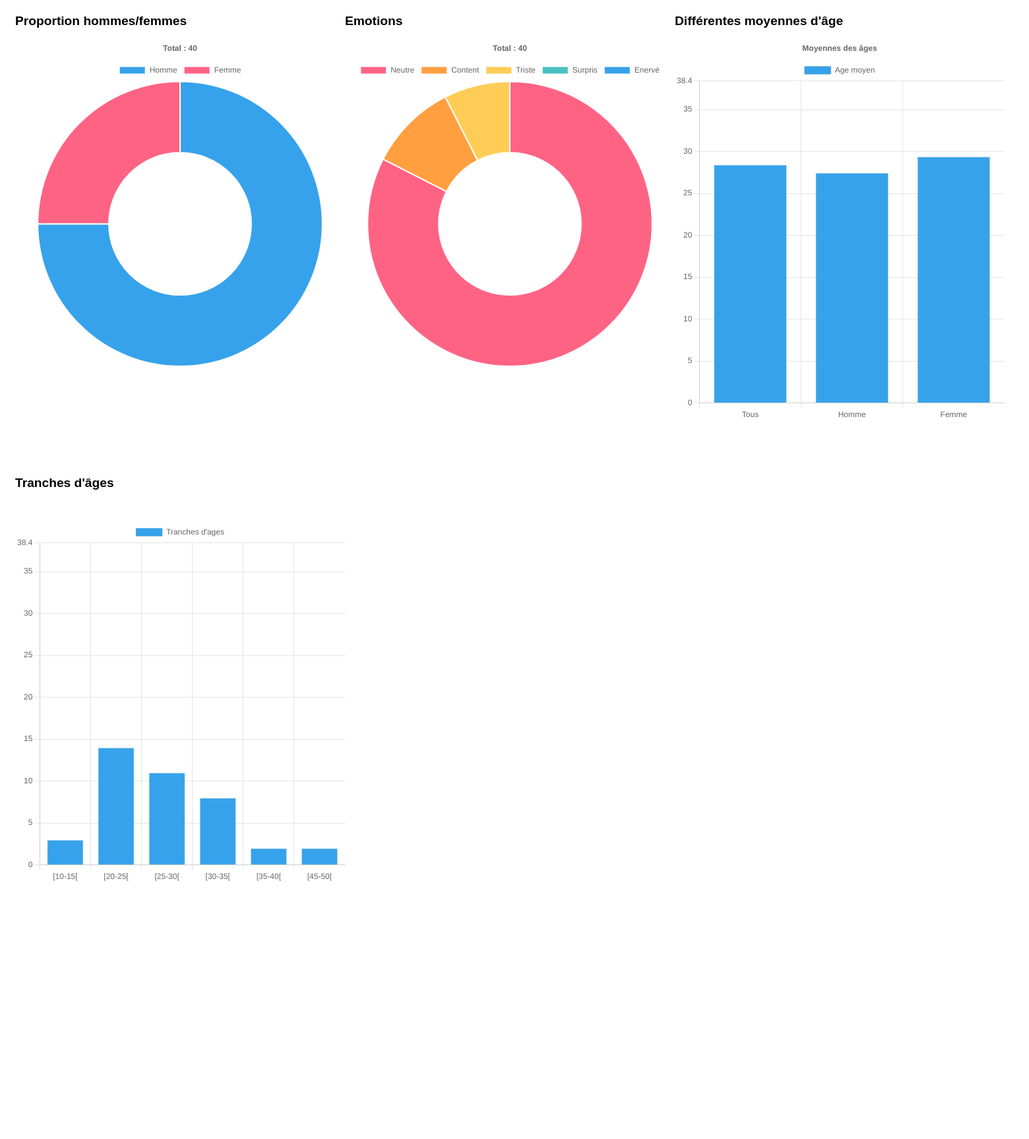
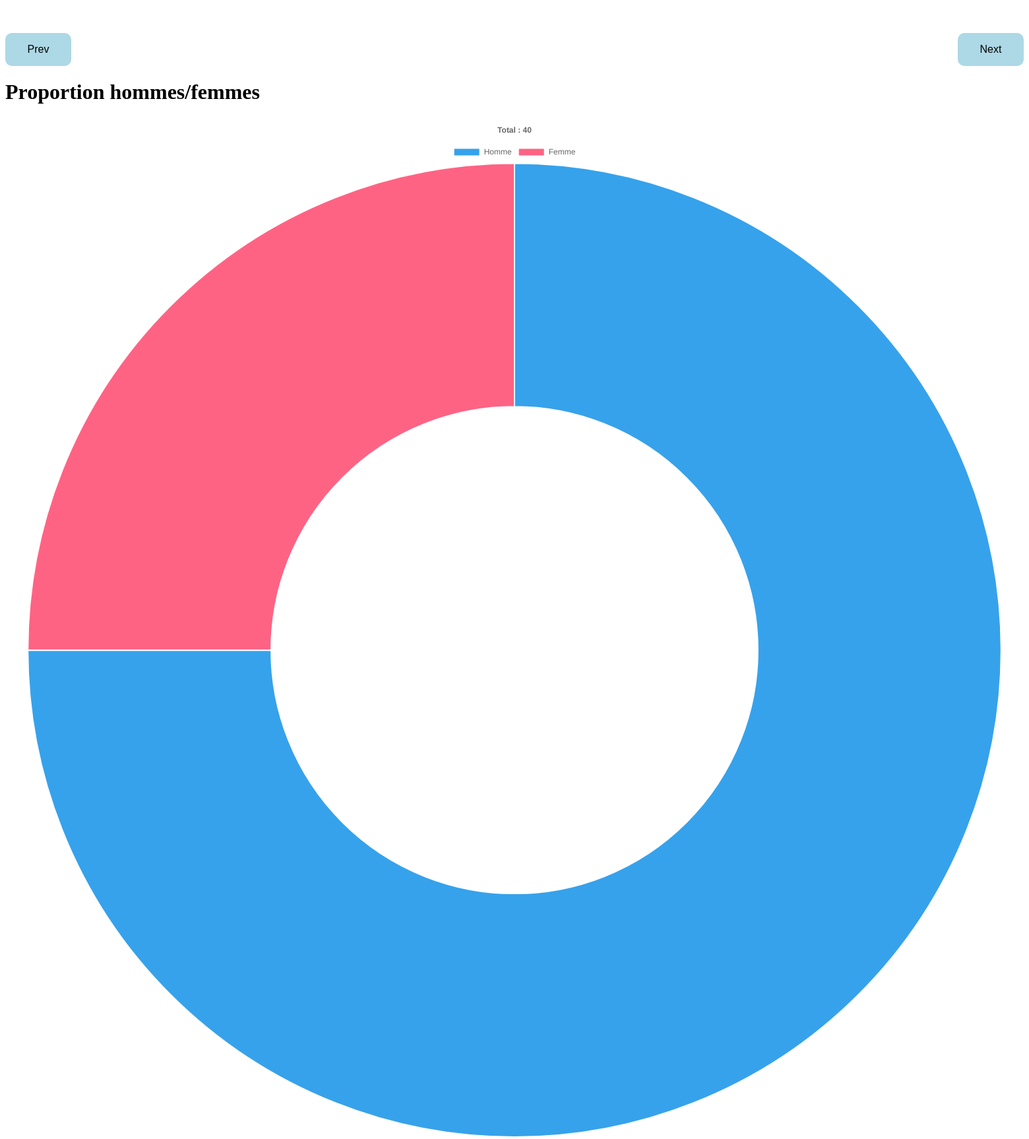
Before and after one commit to AurelienSomme/DataWeek, a Flask app: page / in a window 1560 px wide. Shown: the top 1726 px of the page at 66% size. Before the commit the page ends 1335 px from the top, so only its background shows below. Run offline with Flask 2, Linux system fonts and the light colour scheme.

Commit message:
Update index.html

```diff
--- a/templates/index.html
+++ b/templates/index.html
@@ -6,7 +6,31 @@
     <meta name="viewport" content="width=device-width, initial-scale=1.0">
     <title>DataWeek</title>
     <style>
-        div{
+        .slider {
+            margin: 50px auto;
+            /* box-sizing: border-box; */
+            width: 80%;
+        }
+        .buttons {
+            display: flex;
+            justify-content: space-between;
+            align-items: center;
+        }
+        .btn {
+            width: 100px;
+            height: 50px;
+            font-size: 1em;
+            border: none;
+            border-radius: 10px;
+            background-color: lightblue;
+        }
+
+        .btn:hover {
+            background-color: #7b88f7;
+            color: white;
+            cursor: pointer;
+        }
+        /* div{
             width:500Px;
             height:500px;
         }
@@ -19,31 +43,42 @@
         h1{
             font-family: sans-serif;
             font-size:larger;
-        }
+        } */
     </style>
     <script src="https://cdnjs.cloudflare.com/ajax/libs/Chart.js/3.9.1/chart.min.js" integrity="sha512-ElRFoEQdI5Ht6kZvyzXhYG9NqjtkmlkfYk0wr6wHxU9JEHakS7UJZNeml5ALk+8IKlU6jDgMabC3vkumRokgJA==" crossorigin="anonymous" referrerpolicy="no-referrer"></script>
 </head>
 <body>
     <div id="main">
+        <!-- Graphe slider -->
+        <div class="slider">
+
+        </div>
+
+        <!-- Prev / next button -->
+        <div class="buttons">
+            <button class="btn" onclick="prev()">Prev</button>
+            <button class="btn" onclick="next()">Next</button>
+        </div>
+
+        <!-- Graphes -->
         <div style="padding-bottom: 80px;padding-bottom: 200px;">
             <h1>Proportion hommes/femmes</h1>
-            <canvas id="graph1"></canvas>
+            <canvas id="graph1" class="slider-graph"></canvas>
         </div>
         <div style="padding-bottom: 200px;">
             <h1>Emotions</h1>
-            <canvas id="graph4"></canvas>
+            <canvas id="graph2"></canvas>
         </div>
         <div style="padding-bottom: 200px;">
             <h1>Différentes moyennes d'âge</h1>
-            <canvas id="graph2" style="width:600Px;height:700px;"></canvas>
+            <canvas id="graph3" style="width:600Px;height:700px;"></canvas>
         </div>
         <div>
             <h1>Tranches d'âges</h1>
-            <canvas id="graph6" style="width:600Px;height:700px;"></canvas>
+            <canvas id="graph4" style="width:600Px;height:700px;"></canvas>
         </div>
     </div>
     <script>
-
         async function getData(){
             const response = await fetch("/pictures");
             const data = await response.json();
@@ -91,10 +126,6 @@
             surprise_emotions = emotions.filter(x => x == 'surprise')
             anger_emotions = emotions.filter(x => x == 'anger')
 
-
-
-
-
             //GRAP 1 --------------------------------------------------------------
             let ctx1 = document.getElementById("graph1").getContext('2d')
             let dataGraph1 = {
@@ -125,12 +156,44 @@
             let graph1 = new Chart(ctx1, config1)
 
             //GRAP 2 --------------------------------------------------------------
-
-
-
             ctx2 = document.getElementById("graph2").getContext('2d')
+            console.log(agesRangeLabels)
 
             let dataGraph2 = {
+                labels: ['Neutre', 'Content', 'Triste', 'Surpris', 'Enervé'],
+                datasets:[{
+                    data: [neutral_emotions.length, happy_emotions.length, sad_emotions.length, surprise_emotions.length, anger_emotions.length],
+                    backgroundColor: [
+                            'rgb(255, 99, 132)',
+                            'rgb(255, 159, 64)',
+                            'rgb(255, 205, 86)',
+                            'rgb(75, 192, 192)',
+                            'rgb(54, 162, 235)'
+                    ],
+                    hoverOffset : 10
+                }]
+            }
+
+            let config2 = {
+                type : 'doughnut',
+                data: dataGraph3,
+                options:{
+                    responsive:true,
+                    plugins:{
+                        title: {
+                            display: true,
+                            text: "Total : " + nbPpl + ""
+                        }
+                    }
+                }
+            };
+
+            let graph2 = new Chart(ctx2, config2)
+
+            //GRAP 3 --------------------------------------------------------------
+            ctx3 = document.getElementById("graph3").getContext('2d')
+
+            let dataGraph3 = {
                 labels : ['Tous', 'Homme', 'Femme'],
                 datasets:[{
                     label: 'Age moyen',
@@ -141,9 +204,9 @@
             }
 
 
-            let config2 = {
+            let config3 = {
                 type: 'bar',
-                data: dataGraph2,
+                data: dataGraph3,
                 options: {
                     responsive: true,
                     plugins: {
@@ -161,61 +224,10 @@
             }
                 }
             };
-            let graph2 = new Chart(ctx2, config2)
-
-
-
-
-
-
+            let graph3 = new Chart(ctx3, config3)
 
             //GRAP 4 --------------------------------------------------------------
-
             ctx4 = document.getElementById("graph4").getContext('2d')
-
-            console.log(agesRangeLabels)
-
-            let dataGraph4 = {
-                labels: ['Neutre', 'Content', 'Triste', 'Surpris', 'Enervé'],
-                datasets:[{
-                    data: [neutral_emotions.length, happy_emotions.length, sad_emotions.length, surprise_emotions.length, anger_emotions.length],
-                    backgroundColor: [
-                            'rgb(255, 99, 132)',
-                            'rgb(255, 159, 64)',
-                            'rgb(255, 205, 86)',
-                            'rgb(75, 192, 192)',
-                            'rgb(54, 162, 235)'
-                    ],
-                    hoverOffset : 10
-                }]
-            }
-
-            let config4 = {
-                type : 'doughnut',
-                data: dataGraph4,
-                options:{
-                    responsive:true,
-                    plugins:{
-                        title: {
-                            display: true,
-                            text: "Total : " + nbPpl + ""
-                        }
-                    }
-                }
-            };
-
-            let graph4 = new Chart(ctx4, config4)
-
-
-
-
-
-
-            //GRAP 6 --------------------------------------------------------------
-
-
-
-            ctx6 = document.getElementById("graph6").getContext('2d')
 
             let dataGraph6 = {
                 labels : agesRangeLabels,
@@ -228,9 +240,9 @@
             }
 
 
-            let config6 = {
+            let config4 = {
                 type: 'bar',
-                data: dataGraph6,
+                data: dataGraph4,
                 options: {
                     responsive: true,
                     plugins: {
@@ -252,15 +264,29 @@
 
             };
 
-            let graph6 = new Chart(ctx6, config6)
+            let graph4 = new Chart(ctx4, config4)
         })
 
+        // boutons précédents suivants
+        let slider_graph = document.querySelector('.slider-graph');
+        let graphes = [graph1, graph2, graph3, graph4]
+        let i = 1; //current graph
 
+        function prev(){
+            if (i <= 1) i = graphes.length;
+            i--;
+            return setGraphe();
+        }
 
+        function next(){
+            if (i >= graphes.length-1) i = -1;
+            i++;
+            return setGraphe();
+        }
 
-
-
+        function setGraphe(){
+            return slider_graph.setAttribute('id', 'graph'+i)
+        }
     </script>
 </body>
-
 </html>
```
